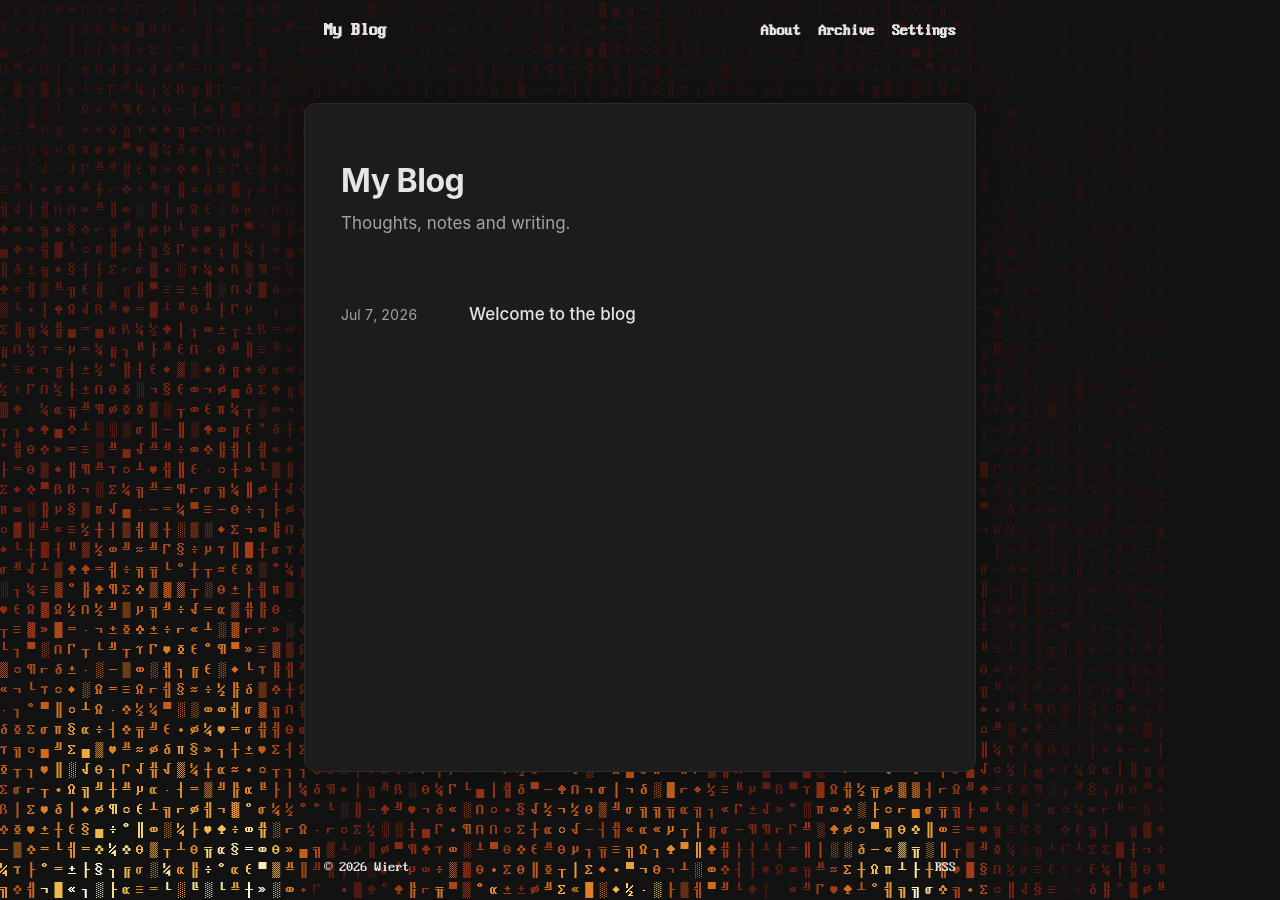
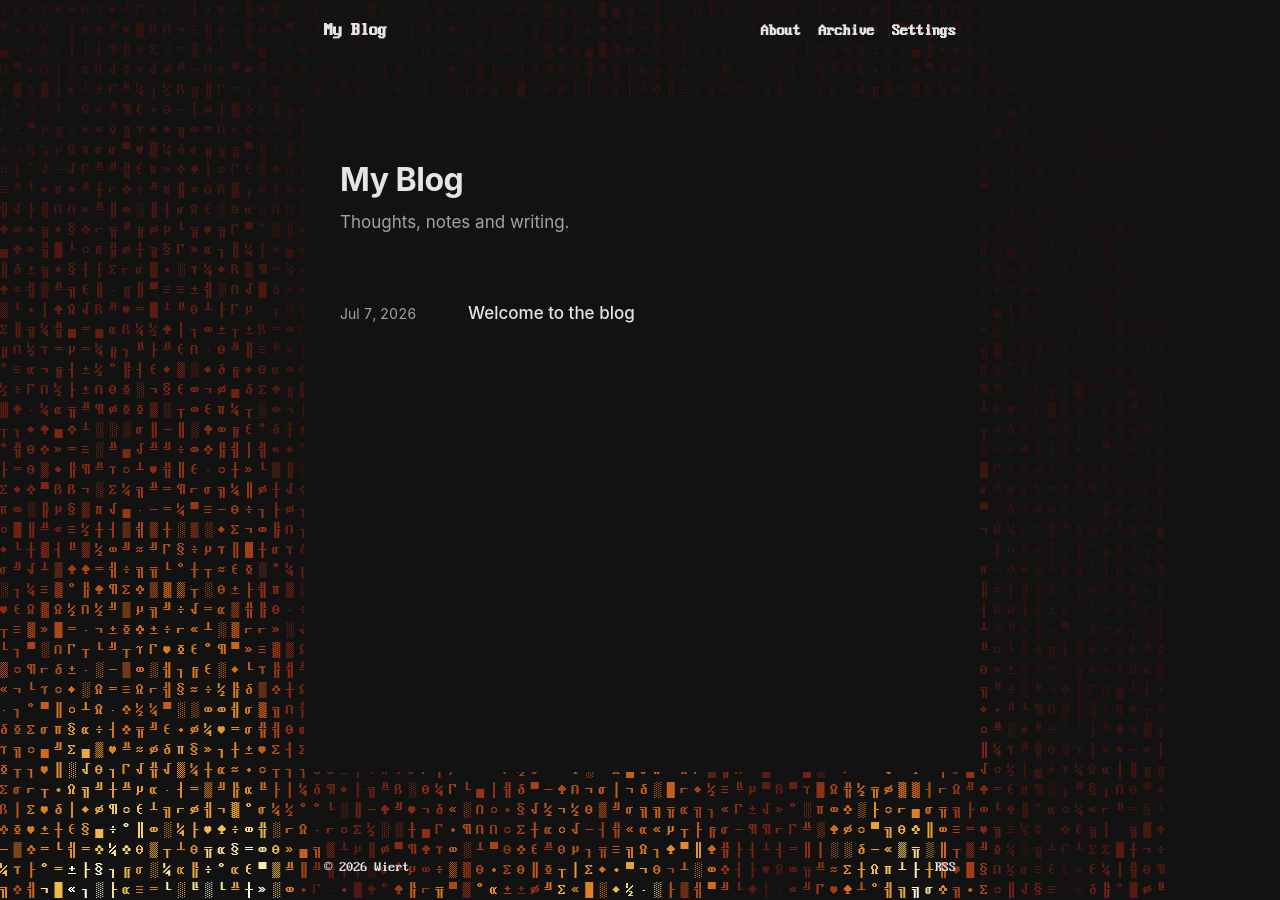
Before and after one commit to w13rt/w13rt.github.io, a Jekyll site: the page built from index.html, in a window 1280 px wide. Built offline with Jekyll 4.4.1, drawn with Linux system fonts in a browser that asks for light colours.

Commit message:
Content panel blends into background: no border/shadow, square corners
Co-Authored-By: Claude Opus 4.8 <noreply@anthropic.com>

```diff
--- a/assets/css/main.scss
+++ b/assets/css/main.scss
@@ -89,10 +89,7 @@ body {
 main.wrap {
   flex: 1;
   width: calc(100% - 2rem);
-  background: var(--bg-raised);
-  border: 1px solid var(--border);
-  border-radius: 12px;
-  box-shadow: 0 4px 24px rgba(0, 0, 0, 0.25);
+  background: var(--bg);
   margin: 2.5rem auto 4rem;
   padding: 2.5rem 2.25rem 3rem;
 }
```
